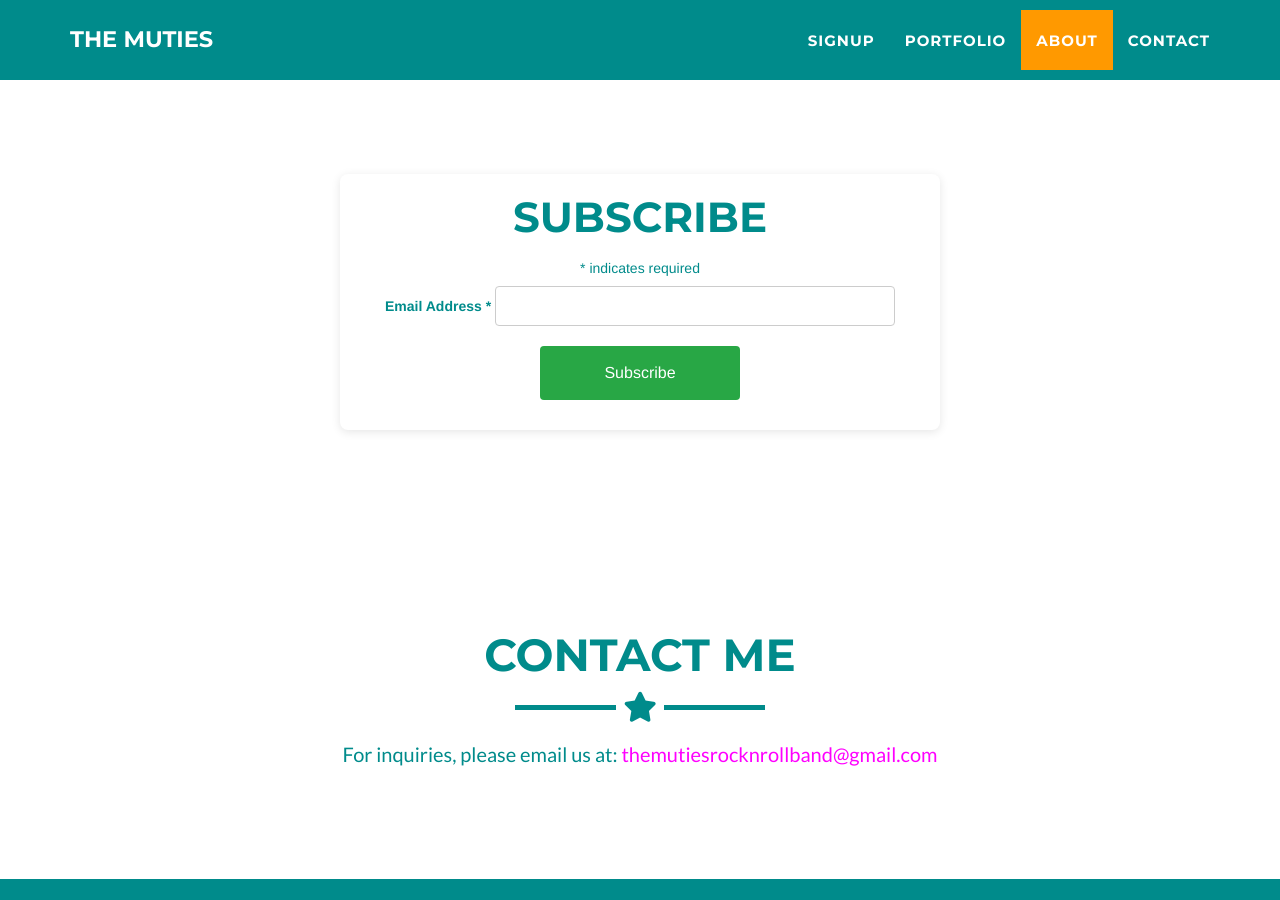
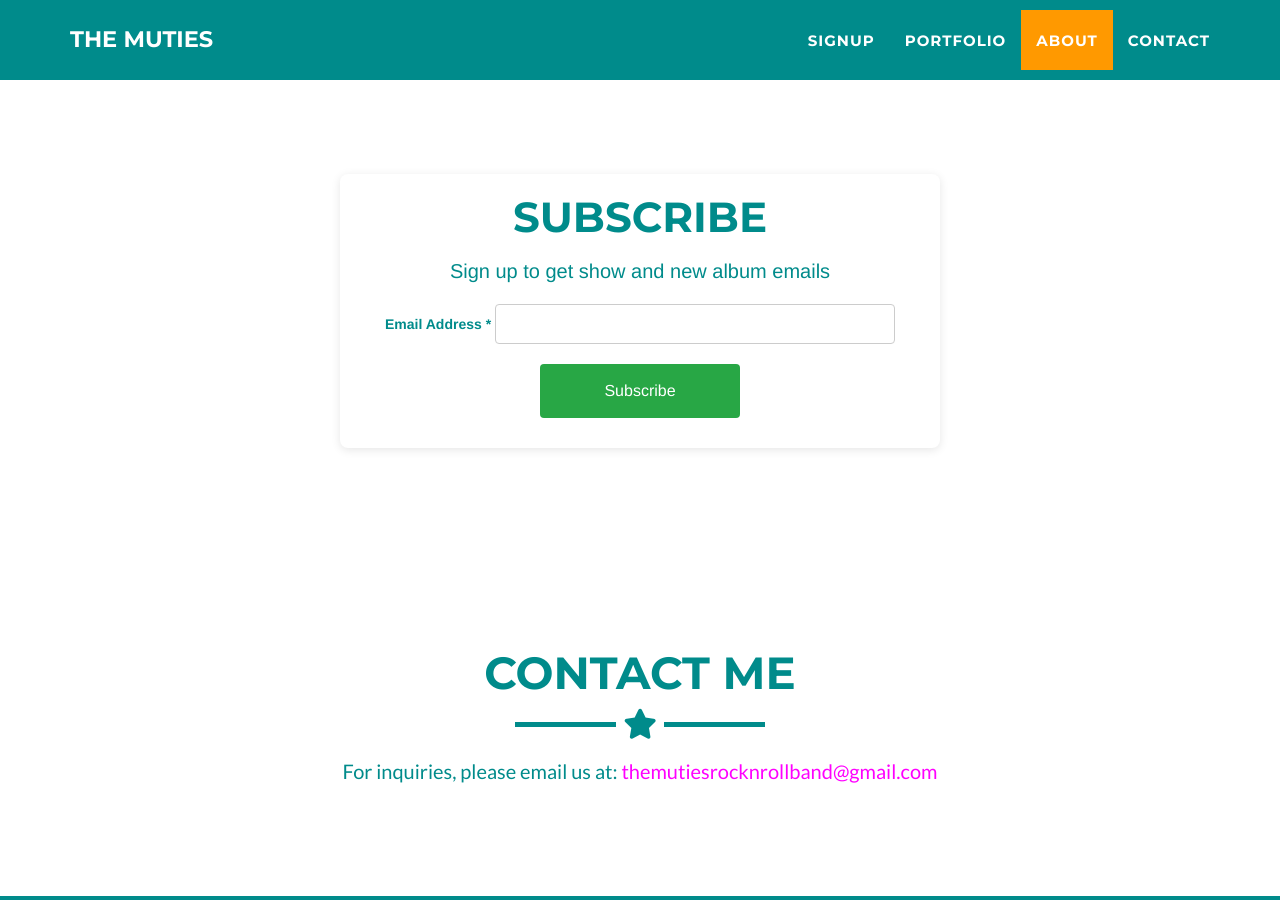
Before and after one commit to themutie/themutie.github.io, a Jekyll site: the page built from _posts/2024-12-31-remutation-vol-1.markdown, in a window 1280 px wide and 900 px high, scrolled down 2773 px. Built offline with Jekyll 4.4.1, drawn with Linux system fonts in a browser that asks for light colours; comment, search, counter and statistics services are not loaded.

Commit message:
fix email sign up

```diff
--- a/_includes/signup.html
+++ b/_includes/signup.html
@@ -63,9 +63,10 @@
       <form action="https://themuties.us13.list-manage.com/subscribe/post?u=481c721020f4940d87dd51eb0&amp;id=7313c31f95&amp;f_id=00b48beaf0" method="post" id="mc-embedded-subscribe-form" name="mc-embedded-subscribe-form" class="validate" target="_blank">
         <div id="mc_embed_signup_scroll">
           <h2>Subscribe</h2>
-          <div class="indicates-required">
+          <p>Sign up to get show and new album emails</p>
+          <!-- <div class="indicates-required">
             <span class="asterisk">*</span> indicates required
-          </div>
+          </div> -->
           <div class="mc-field-group">
             <label for="mce-EMAIL">Email Address <span class="asterisk">*</span></label>
             <input type="email" name="EMAIL" class="required email" id="mce-EMAIL" required="" value="">
```
